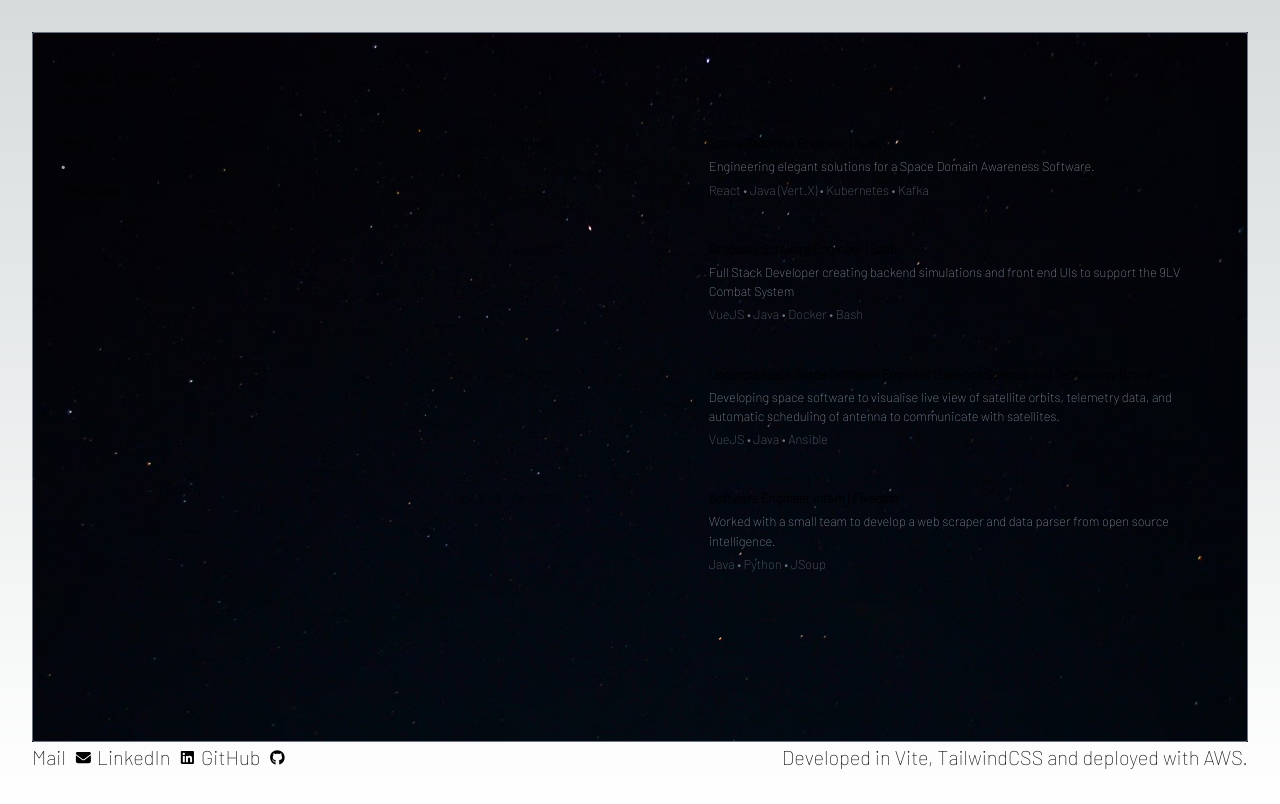
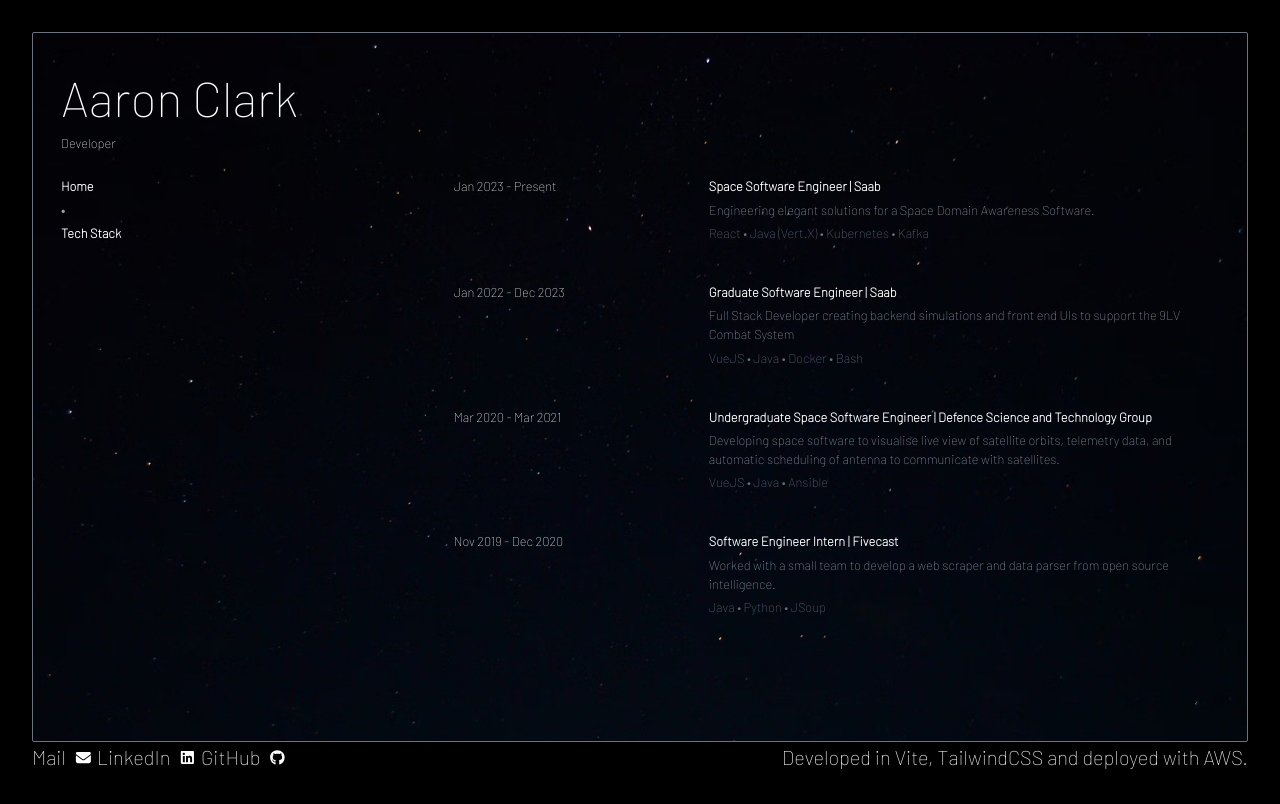
Before and after one commit to AaronC23/resume-cloud-aws, a React (Vite) app: page /about in a window 1280 px wide. Built offline with nearby package versions, Linux system fonts and the light colour scheme.

Commit message:
Fix white/black css

```diff
--- a/src/components/Title.tsx
+++ b/src/components/Title.tsx
@@ -2,7 +2,7 @@ function Title() {
   return (
     <>
       {/* <p className="title-font">Aaron Clark</p> */}
-      <p className="text-xl">Aaron Clark</p>
+      <p className="title-font">Aaron Clark</p>
       <p className="text-base pb-3 md:pb-6">Developer</p>
       {/* <p className="subtext-font pb-3 md:pb-6">Developer</p> */}
     </>
--- a/src/index.css
+++ b/src/index.css
@@ -26,13 +26,8 @@
 } */
 
 body {
-  color: rgb(var(--foreground-rgb));
-  background: linear-gradient(
-      to bottom,
-      transparent,
-      rgb(var(--background-end-rgb))
-    )
-    rgb(var(--background-start-rgb));
+  color: white;
+  background: black;
 }
 
 @layer utilities {
@@ -85,7 +80,7 @@ body {
 }
 
 .title-font {
-  @apply text-m;
+  @apply text-xl;
 }
 
 .border-style {
```
